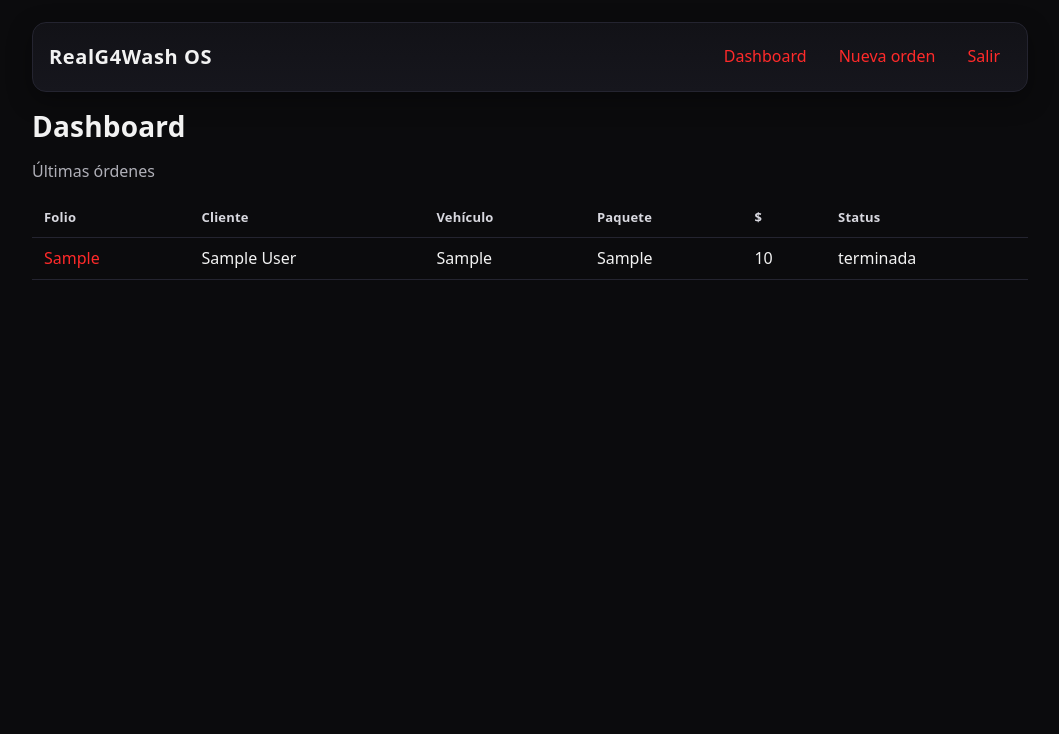
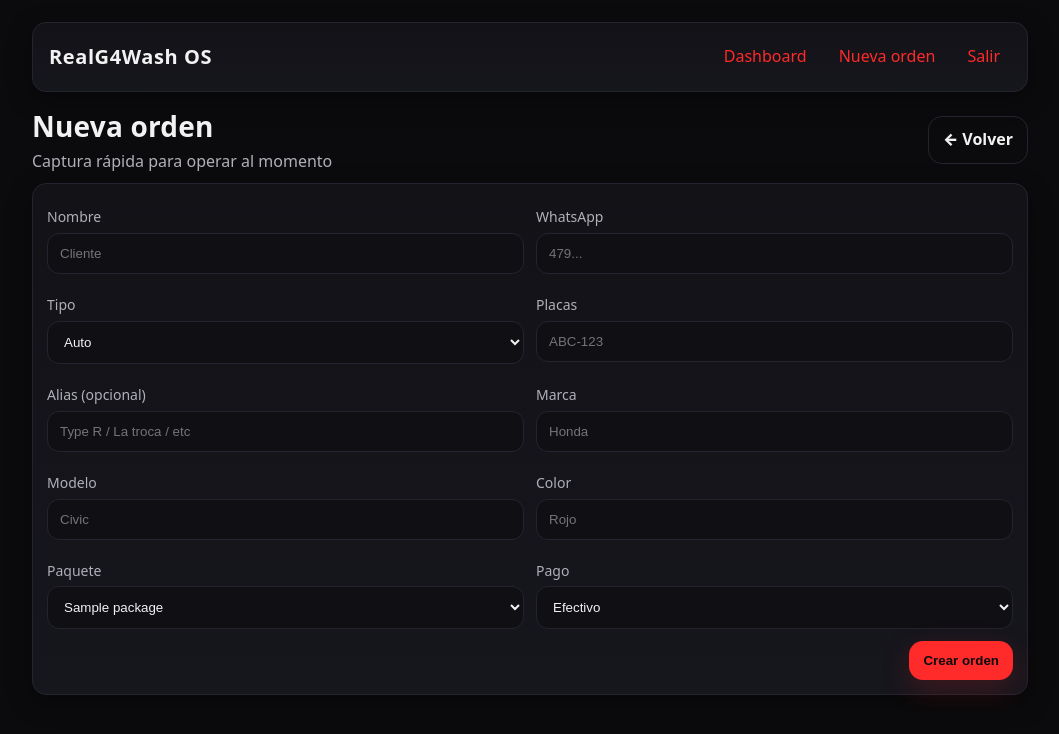
Before and after one commit to MauricioCastro2019/realg4wash-os, a Flask app: template app/templates/main/order_new.html in a window 1280 px wide. Shown: the top 734 px of the page, without its empty margins (110-1169 px from the left). Run offline with Flask 3, Linux system fonts and the light colour scheme; tables that the repository leaves empty hold one stand-in row (values such as "Sample post"); the template is opened without the code that fills it: values that come from a table or form of the project are taken from there, most other values are stand-ins (such as "Sample title", 1, 10 or a date in 2020).

Commit message:
MVP runnable: deps, order form, routes, models

```diff
--- a/app/extensions.py
+++ b/app/extensions.py
@@ -4,5 +4,6 @@ from flask_login import LoginManager
 
 db = SQLAlchemy()
 migrate = Migrate()
+
 login_manager = LoginManager()
 login_manager.login_view = "auth.login"
--- a/app/templates/main/order_new.html
+++ b/app/templates/main/order_new.html
@@ -1,25 +1,84 @@
 {% extends "base.html" %}
 {% block content %}
-<h1>Dashboard</h1>
-<p>Últimas órdenes</p>
 
-<table class="table">
-  <thead>
-    <tr>
-      <th>Folio</th><th>Cliente</th><th>Vehículo</th><th>Paquete</th><th>$</th><th>Status</th>
-    </tr>
-  </thead>
-  <tbody>
-    {% for o in orders %}
-    <tr>
-      <td><a href="{{ url_for('main.order_detail', order_id=o.id) }}">{{ o.folio }}</a></td>
-      <td>{{ o.customer.name }}</td>
-      <td>{{ o.vehicle.alias or ((o.vehicle.make or '') ~ ' ' ~ (o.vehicle.model or '')) }}</td>
-      <td>{{ o.package }}</td>
-      <td>{{ o.price }}</td>
-      <td>{{ o.status }}</td>
-    </tr>
-    {% endfor %}
-  </tbody>
-</table>
+<div class="row" style="justify-content:space-between; margin-bottom:10px;">
+  <div>
+    <h1 style="margin:0;">Nueva orden</h1>
+    <p class="muted" style="margin:6px 0 0;">Captura rápida para operar al momento</p>
+  </div>
+  <div class="row">
+    <a class="btn btn-secondary" href="{{ url_for('main.dashboard') }}">← Volver</a>
+  </div>
+</div>
+
+<form class="card" method="post" style="padding:14px;">
+  <div class="grid" style="gap:12px;">
+    <div>
+      <label class="muted">Nombre</label>
+      <input class="input" name="name" placeholder="Cliente" required>
+    </div>
+
+    <div>
+      <label class="muted">WhatsApp</label>
+      <input class="input" name="whatsapp" placeholder="479..." required>
+    </div>
+
+    <div>
+      <label class="muted">Tipo</label>
+      <select class="input" name="vtype">
+        <option value="auto">Auto</option>
+        <option value="camioneta">Camioneta</option>
+        <option value="moto">Moto</option>
+      </select>
+    </div>
+
+    <div>
+      <label class="muted">Placas</label>
+      <input class="input" name="plate" placeholder="ABC-123">
+    </div>
+
+    <div>
+      <label class="muted">Alias (opcional)</label>
+      <input class="input" name="alias" placeholder="Type R / La troca / etc">
+    </div>
+
+    <div>
+      <label class="muted">Marca</label>
+      <input class="input" name="make" placeholder="Honda">
+    </div>
+
+    <div>
+      <label class="muted">Modelo</label>
+      <input class="input" name="model" placeholder="Civic">
+    </div>
+
+    <div>
+      <label class="muted">Color</label>
+      <input class="input" name="color" placeholder="Rojo">
+    </div>
+
+    <div>
+      <label class="muted">Paquete</label>
+      <select class="input" name="package">
+        {% for p in packages %}
+          <option value="{{ p }}">{{ p }}</option>
+        {% endfor %}
+      </select>
+    </div>
+
+    <div>
+      <label class="muted">Pago</label>
+      <select class="input" name="pay_method">
+        <option value="efectivo">Efectivo</option>
+        <option value="transferencia">Transferencia</option>
+        <option value="tarjeta">Tarjeta</option>
+      </select>
+    </div>
+  </div>
+
+  <div class="row" style="justify-content:flex-end; margin-top:12px;">
+    <button class="btn" type="submit">Crear orden</button>
+  </div>
+</form>
+
 {% endblock %}
--- a/requirements.txt
+++ b/requirements.txt
@@ -0,0 +1,6 @@
+Flask==3.0.3
+Flask-SQLAlchemy==3.1.1
+Flask-Migrate==4.0.7
+Flask-Login==0.6.3
+python-dotenv==1.0.1
+Werkzeug==3.0.3
```
Also changed, not shown: app/main/routes.py (+9 -3 lines), app/models.py (+6 -1 lines).
